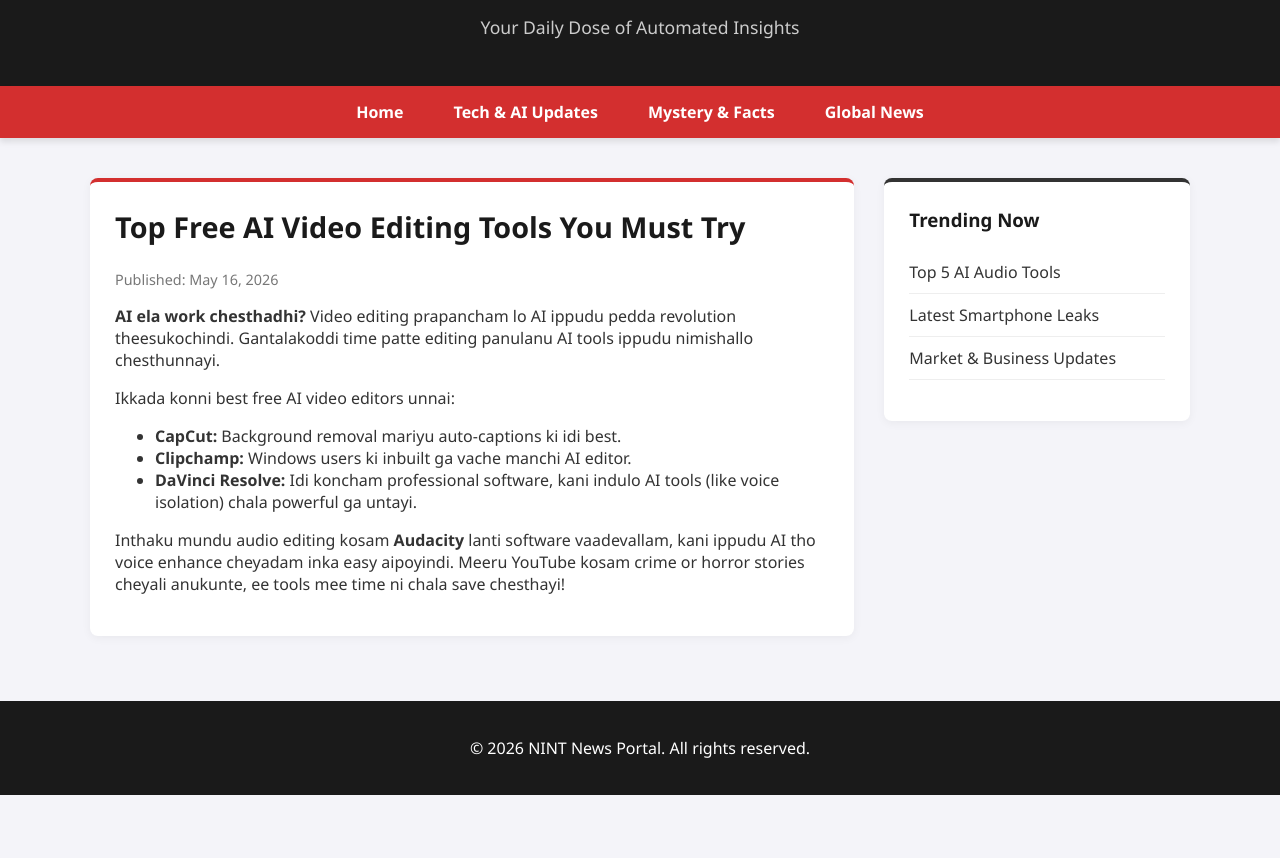
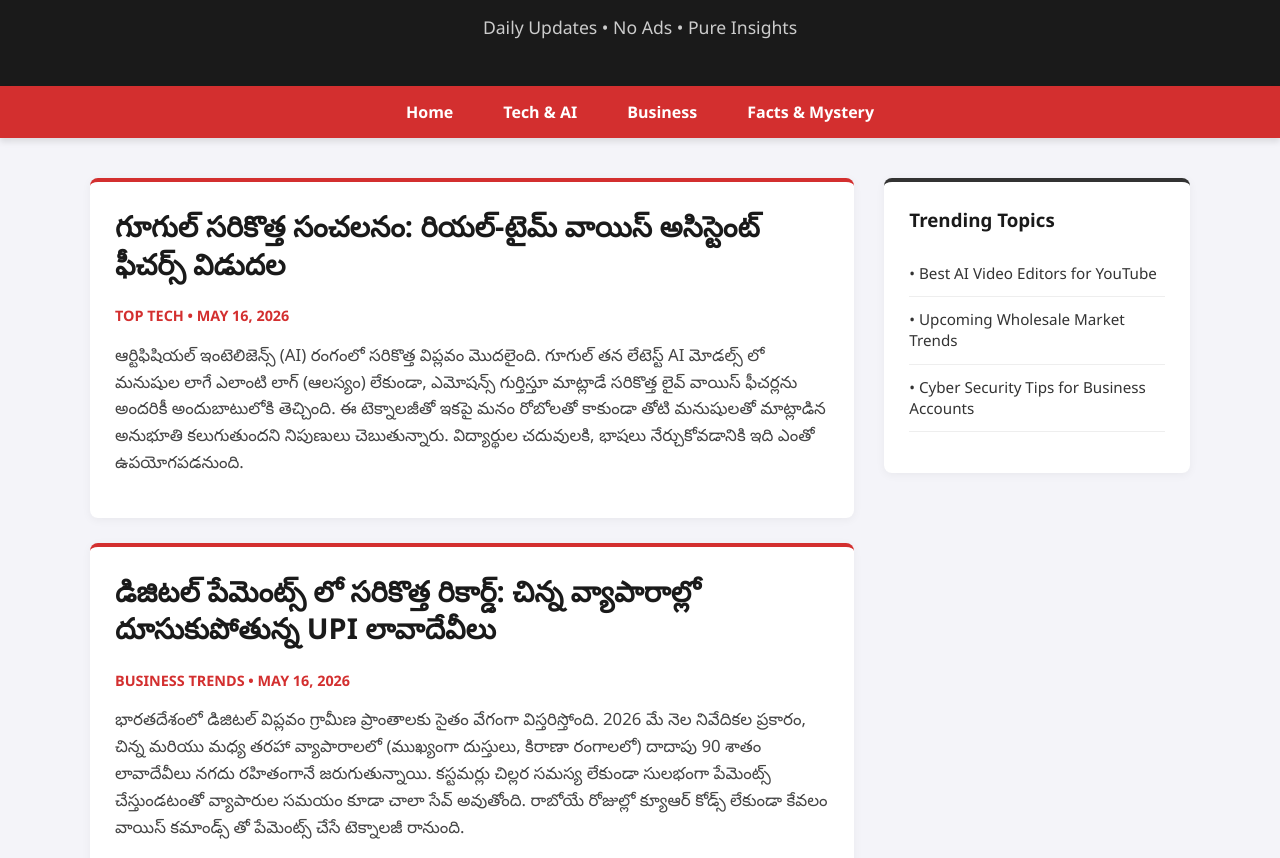
Before and after one commit to raj24357-boop/nint.co.in, a plain HTML site: page index.html in a window 1280 px wide. Shown: the part 94-952 px from the top of the page. Before the commit the page ends 889 px from the top, so only its background shows below. Drawn offline with Linux system fonts and the light colour scheme.

Commit message:
Update index.html

```diff
--- a/index.html
+++ b/index.html
@@ -3,7 +3,7 @@
 <head>
     <meta charset="UTF-8">
     <meta name="viewport" content="width=device-width, initial-scale=1.0">
-    <title>NINT - Modern News Portal</title>
+    <title>NINT - Clean & Premium News Portal</title>
     <style>
         body { font-family: 'Segoe UI', Tahoma, Geneva, Verdana, sans-serif; margin: 0; padding: 0; background-color: #f4f4f9; color: #333; }
         header { background-color: #1a1a1a; color: white; padding: 30px 0; text-align: center; }
@@ -14,12 +14,13 @@
         .nav a:hover { background-color: #b71c1c; }
         .container { max-width: 1100px; margin: 40px auto; padding: 0 20px; display: grid; grid-template-columns: 2.5fr 1fr; gap: 30px; }
         .card { background: white; padding: 25px; border-radius: 8px; box-shadow: 0 2px 10px rgba(0,0,0,0.05); margin-bottom: 25px; border-top: 4px solid #d32f2f; }
-        .card h2 { color: #1a1a1a; margin-top: 0; font-size: 1.8em; }
-        .date { color: #777; font-size: 0.9em; margin-bottom: 15px; display: block; }
+        .card h2 { color: #1a1a1a; margin-top: 0; font-size: 1.8em; line-height: 1.3; }
+        .date { color: #d32f2f; font-size: 0.9em; font-weight: bold; margin-bottom: 15px; display: block; }
+        .card p { line-height: 1.6; font-size: 1.05em; color: #444; }
         .sidebar .card { border-top: 4px solid #333; }
         .sidebar h3 { margin-top: 0; color: #1a1a1a; }
         .sidebar ul { list-style-type: none; padding: 0; }
-        .sidebar li { padding: 10px 0; border-bottom: 1px solid #eee; }
+        .sidebar li { padding: 12px 0; border-bottom: 1px solid #eee; font-size: 0.95em; line-height: 1.4; }
         footer { background-color: #1a1a1a; color: white; text-align: center; padding: 20px 0; margin-top: 40px; }
         @media (max-width: 768px) { .container { grid-template-columns: 1fr; } }
     </style>
@@ -28,46 +29,53 @@
 
 <header>
     <h1>NINT.CO.IN</h1>
-    <p>Your Daily Dose of Automated Insights</p>
+    <p>Daily Updates • No Ads • Pure Insights</p>
 </header>
 
 <div class="nav">
     <a href="#">Home</a>
-    <a href="#">Tech & AI Updates</a>
-    <a href="#">Mystery & Facts</a>
-    <a href="#">Global News</a>
+    <a href="#">Tech & AI</a>
+    <a href="#">Business</a>
+    <a href="#">Facts & Mystery</a>
 </div>
 
 <div class="container">
     <div class="main-content">
+
         <div class="card">
-            <h2>Top Free AI Video Editing Tools You Must Try</h2>
-            <span class="date">Published: May 16, 2026</span>
-            <p><strong>AI ela work chesthadhi?</strong> Video editing prapancham lo AI ippudu pedda revolution theesukochindi. Gantalakoddi time patte editing panulanu AI tools ippudu nimishallo chesthunnayi.</p>
-            <p>Ikkada konni best free AI video editors unnai:</p>
-            <ul>
-                <li><strong>CapCut:</strong> Background removal mariyu auto-captions ki idi best.</li>
-                <li><strong>Clipchamp:</strong> Windows users ki inbuilt ga vache manchi AI editor.</li>
-                <li><strong>DaVinci Resolve:</strong> Idi koncham professional software, kani indulo AI tools (like voice isolation) chala powerful ga untayi.</li>
-            </ul>
-            <p>Inthaku mundu audio editing kosam <strong>Audacity</strong> lanti software vaadevallam, kani ippudu AI tho voice enhance cheyadam inka easy aipoyindi. Meeru YouTube kosam crime or horror stories cheyali anukunte, ee tools mee time ni chala save chesthayi!</p>
+            <h2>గూగుల్ సరికొత్త సంచలనం: రియల్-టైమ్ వాయిస్ అసిస్టెంట్ ఫీచర్స్ విడుదల</h2>
+            <span class="date">TOP TECH • MAY 16, 2026</span>
+            <p>ఆర్టిఫిషియల్ ఇంటెలిజెన్స్ (AI) రంగంలో సరికొత్త విప్లవం మొదలైంది. గూగుల్ తన లేటెస్ట్ AI మోడల్స్ లో మనుషుల లాగే ఎలాంటి లాగ్ (ఆలస్యం) లేకుండా, ఎమోషన్స్ గుర్తిస్తూ మాట్లాడే సరికొత్త లైవ్ వాయిస్ ఫీచర్లను అందరికీ అందుబాటులోకి తెచ్చింది. ఈ టెక్నాలజీతో ఇకపై మనం రోబోలతో కాకుండా తోటి మనుషులతో మాట్లాడిన అనుభూతి కలుగుతుందని నిపుణులు చెబుతున్నారు. విద్యార్థుల చదువులకి, భాషలు నేర్చుకోవడానికి ఇది ఎంతో ఉపయోగపడనుంది.</p>
         </div>
+
+        <div class="card">
+            <h2>డిజిటల్ పేమెంట్స్ లో సరికొత్త రికార్డ్: చిన్న వ్యాపారాల్లో దూసుకుపోతున్న UPI లావాదేవీలు</h2>
+            <span class="date">BUSINESS TRENDS • MAY 16, 2026</span>
+            <p>భారతదేశంలో డిజిటల్ విప్లవం గ్రామీణ ప్రాంతాలకు సైతం వేగంగా విస్తరిస్తోంది. 2026 మే నెల నివేదికల ప్రకారం, చిన్న మరియు మధ్య తరహా వ్యాపారాలలో (ముఖ్యంగా దుస్తులు, కిరాణా రంగాలలో) దాదాపు 90 శాతం లావాదేవీలు నగదు రహితంగానే జరుగుతున్నాయి. కస్టమర్లు చిల్లర సమస్య లేకుండా సులభంగా పేమెంట్స్ చేస్తుండటంతో వ్యాపారుల సమయం కూడా చాలా సేవ్ అవుతోంది. రాబోయే రోజుల్లో క్యూఆర్ కోడ్స్ లేకుండా కేవలం వాయిస్ కమాండ్స్ తో పేమెంట్స్ చేసే టెక్నాలజీ రానుంది.</p>
+        </div>
+
+        <div class="card">
+            <h2>ప్రపంచంలోనే అత్యంత రహస్యమైన ద్వీపం: అక్కడికి వెళ్లడం ఎందుకు నిషేధం?</h2>
+            <span class="date">MYSTERY & FACTS • MAY 16, 2026</span>
+            <p>భారత మహాసముద్రంలో ఉన్న 'నార్త్ సెంటినెల్ ఐలాండ్' ప్రపంచంలోనే అత్యంత రహస్యమైన ప్రదేశాలలో ఒకటి. ఇక్కడ నివసించే తెగ ప్రజలు గత 60 వేల సంవత్సరాలుగా బాహ్య ప్రపంచంతో ఎలాంటి సంబంధాలు లేకుండా జీవిస్తున్నారు. ఆధునిక మనుషులు ఎవరు అక్కడికి వెళ్ళినా వారు బాణాలు, కత్తులతో దాడి చేస్తారు. అంతేకాకుండా, బాహ్య ప్రపంచంలోని వైరస్ లు వారికి సోకితే ఆ తెగ అంతరించిపోయే ప్రమాదం ఉంది. అందుకే భారత ప్రభుత్వం ఈ ద్వీపానికి 5 కిలోమీటర్ల పరిధిలోకి ఎవరూ వెళ్లకుండా చట్టపరంగా నిషేధించింది.</p>
+        </div>
+
     </div>
 
     <div class="sidebar">
         <div class="card">
-            <h3>Trending Now</h3>
+            <h3>Trending Topics</h3>
             <ul>
-                <li>Top 5 AI Audio Tools</li>
-                <li>Latest Smartphone Leaks</li>
-                <li>Market & Business Updates</li>
+                <li>• Best AI Video Editors for YouTube</li>
+                <li>• Upcoming Wholesale Market Trends</li>
+                <li>• Cyber Security Tips for Business Accounts</li>
             </ul>
         </div>
     </div>
 </div>
 
 <footer>
-    <p>&copy; 2026 NINT News Portal. All rights reserved.</p>
+    <p>&copy; 2026 NINT News Portal. Created by Rajkumar.</p>
 </footer>
 
 </body>
```
